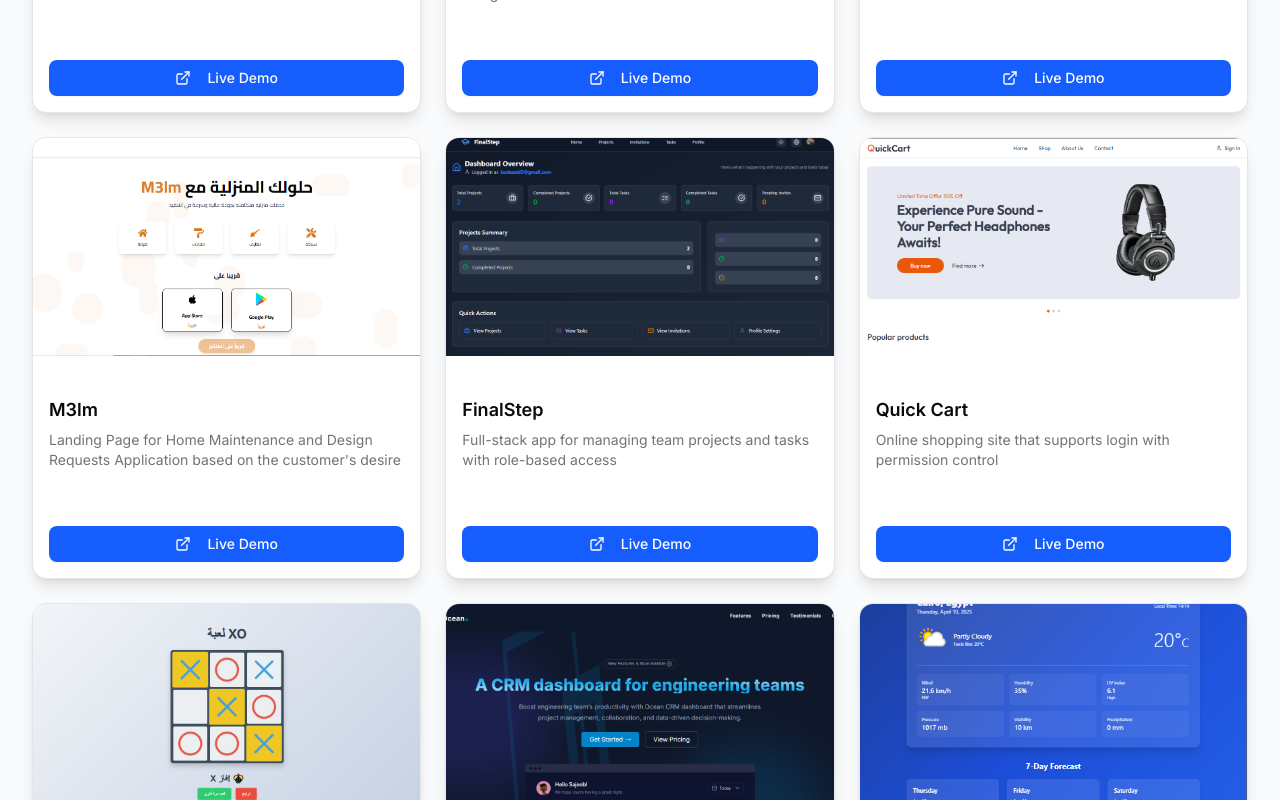
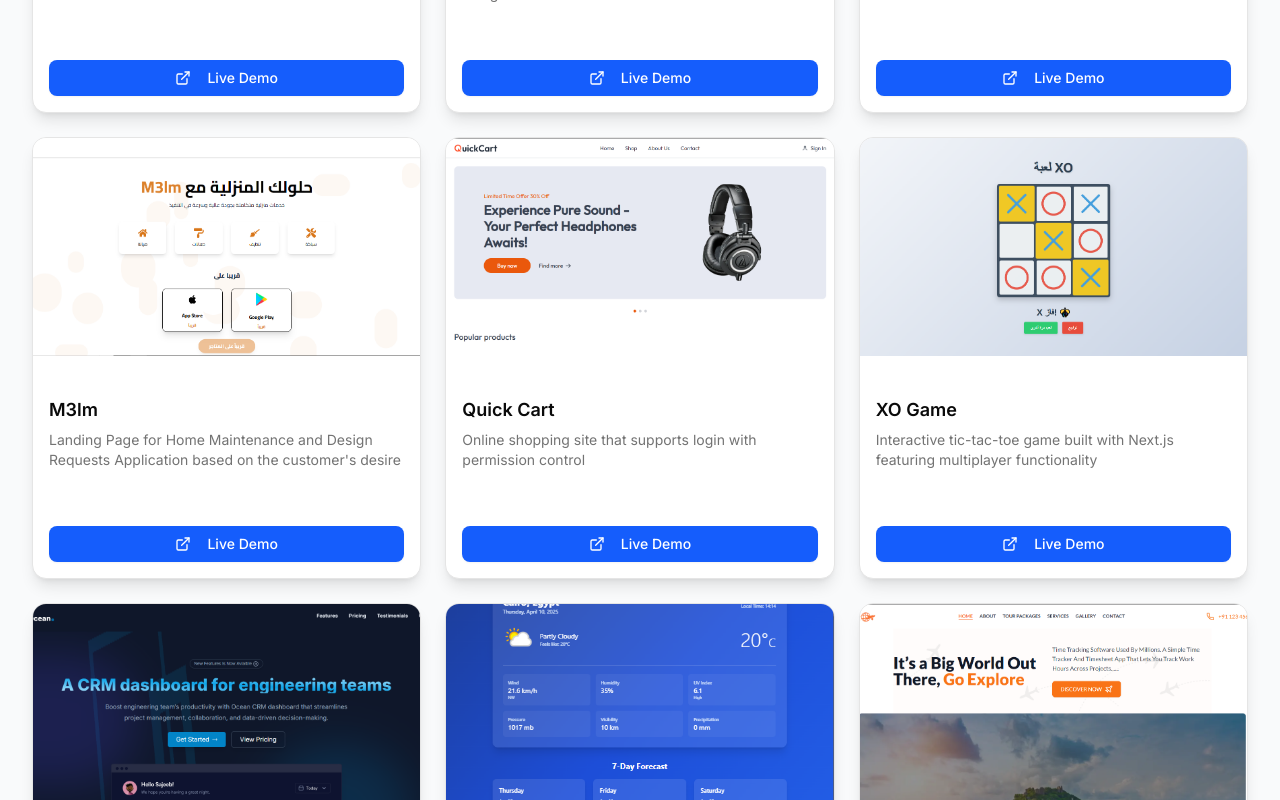
Before and after one commit to AbdlrhmanSaid/myportfolio, a Next.js app: page / in a window 1280 px wide. Shown: the part 2420-3220 px from the top of the page. Built offline with nearby package versions, Linux system fonts and the light colour scheme.

Commit message:
Update projects.js

```diff
--- a/src/data/projects.js
+++ b/src/data/projects.js
@@ -30,13 +30,7 @@ export const projects = {
     },
   ],
   "Next.js": [
-    {
-      title: "FinalStep",
-      description:
-        "Full-stack app for managing team projects and tasks with role-based access",
-      url: "https://final-step.vercel.app/",
-      image: "/finalstep.png",
-    },
+
     {
       title: "Quick Cart",
       description:
```
